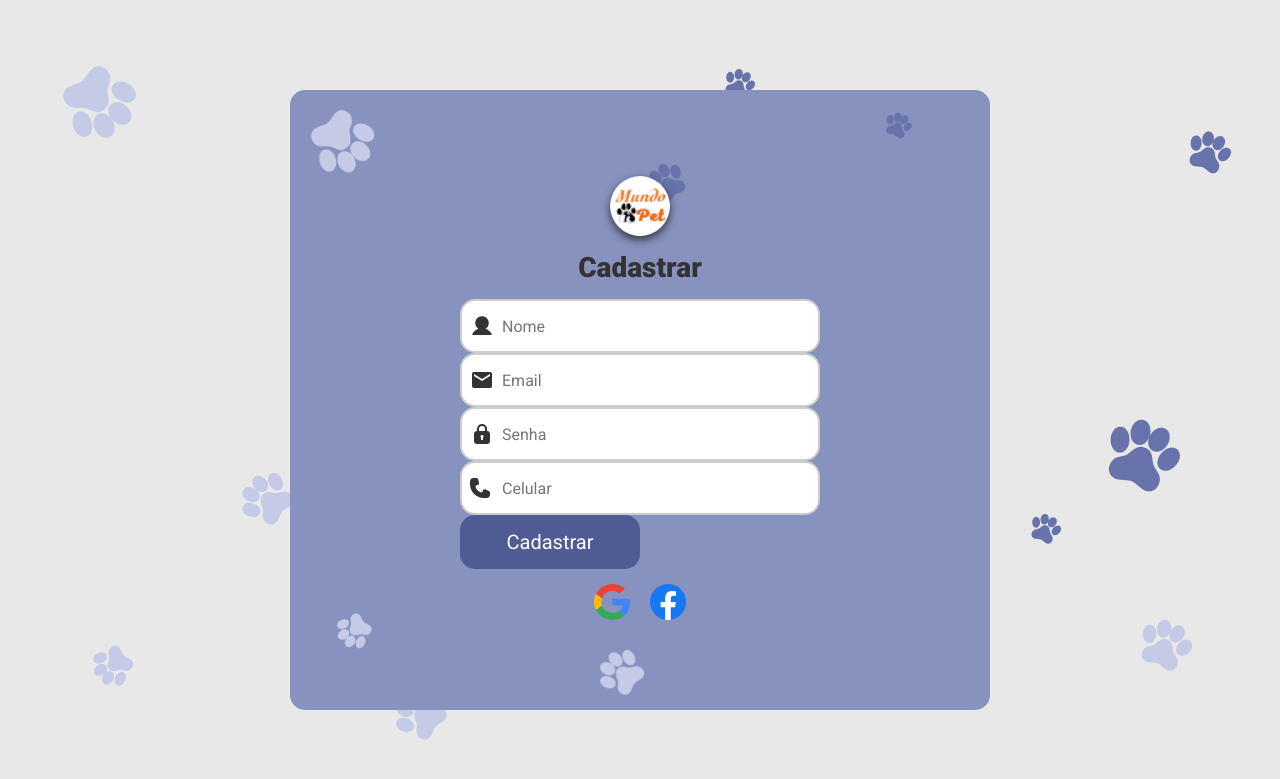
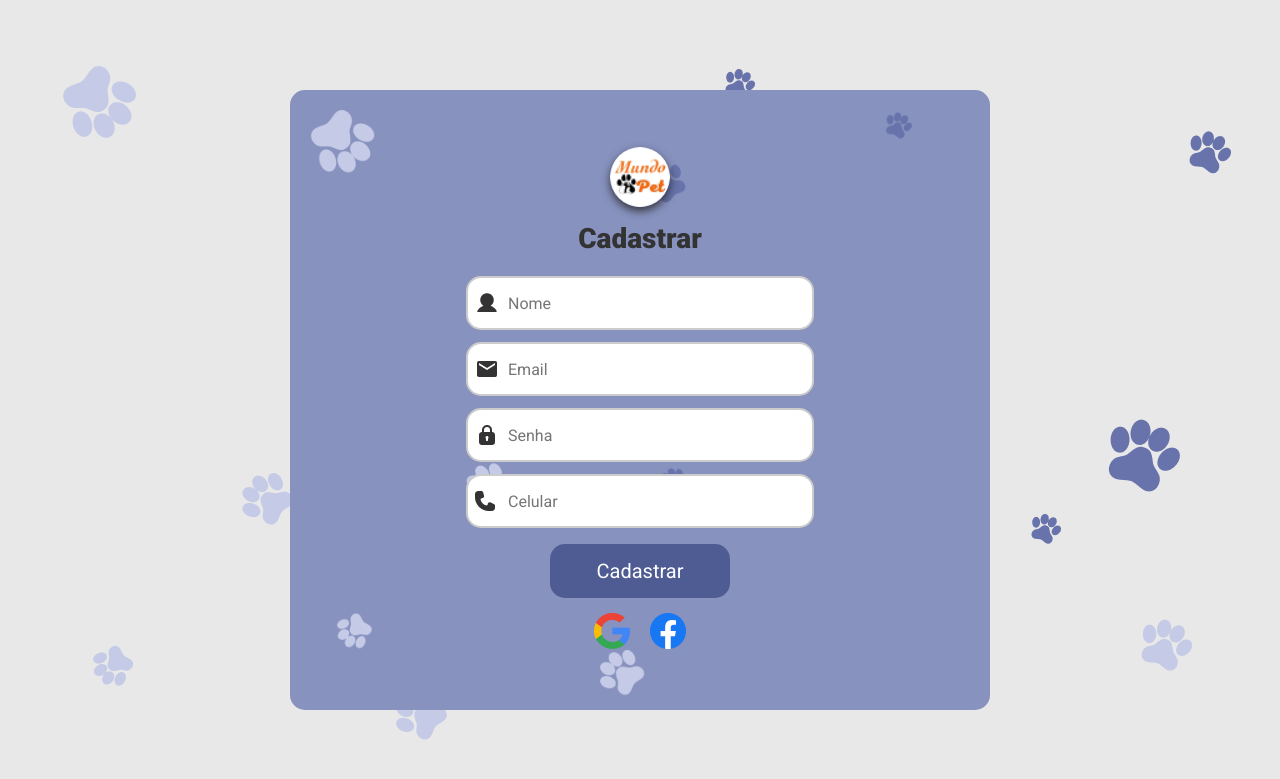
Before and after one commit to treinamento-devops-playground/mundo-pet, a PHP site: page /pages/cadastro.php in a window 1280 px wide. Shown: the top 779 px of the page. Run offline with PHP 8.4, Linux system fonts and the light colour scheme.

Commit message:
reparo no front-cadastro

```diff
--- a/app/css/cadastro.css
+++ b/app/css/cadastro.css
@@ -56,7 +56,7 @@ h2 {
 
 .input-container img {
   position: absolute;
-  left: 10px; /* Espaçamento para o ícone */
+  left: 15px; /* Espaçamento para o ícone */
   color: #aaa; /* Cor do ícone */
 }
 
@@ -67,6 +67,7 @@ h2 {
   padding: 10px 10px 10px 40px; /* Espaçamento para o ícone */
   border: 2px solid #ccc;
   font-size: 16px;
+  margin: 6px;
 }
 
 .btn {
@@ -81,6 +82,12 @@ h2 {
   transition: .8s;
 }
 
+.button-container {
+  display: flex;
+  justify-content: center;
+  margin-top: 10px; /* Espaçamento opcional */
+}
+
 .btn:hover {
   background-color: #2a40a5;
   transition: .8s;
--- a/app/pages/cadastro.php
+++ b/app/pages/cadastro.php
@@ -15,19 +15,24 @@
           <img src="../img/icons/user-fill.png">
           <input type="text" placeholder="Nome" id="username" name="username" required>
         </div>
+
         <div class="input-container">
           <img src="../img/icons/email.png">
           <input type="email" placeholder="Email" id="email" name="email" required>
         </div>
+
         <div class="input-container">
           <img src="../img/icons/padlock.png">
           <input type="password" placeholder="Senha" id="password" name="password" required>
         </div>
+
         <div class="input-container">
           <img src="../img/icons/phone-solid.png">
           <input type="number_format" placeholder="Celular" id="telefone" name="telefone" required>
         </div>
+        <div class="button-container">
           <button class="btn">Cadastrar</button>
+        </div>
     </form>
     <div class="social-login">
       <a href="#"><img src="../img/icons/google.png" alt="Logo google"></a>
```
Lines whose indentation alone changed are shown as unchanged.
